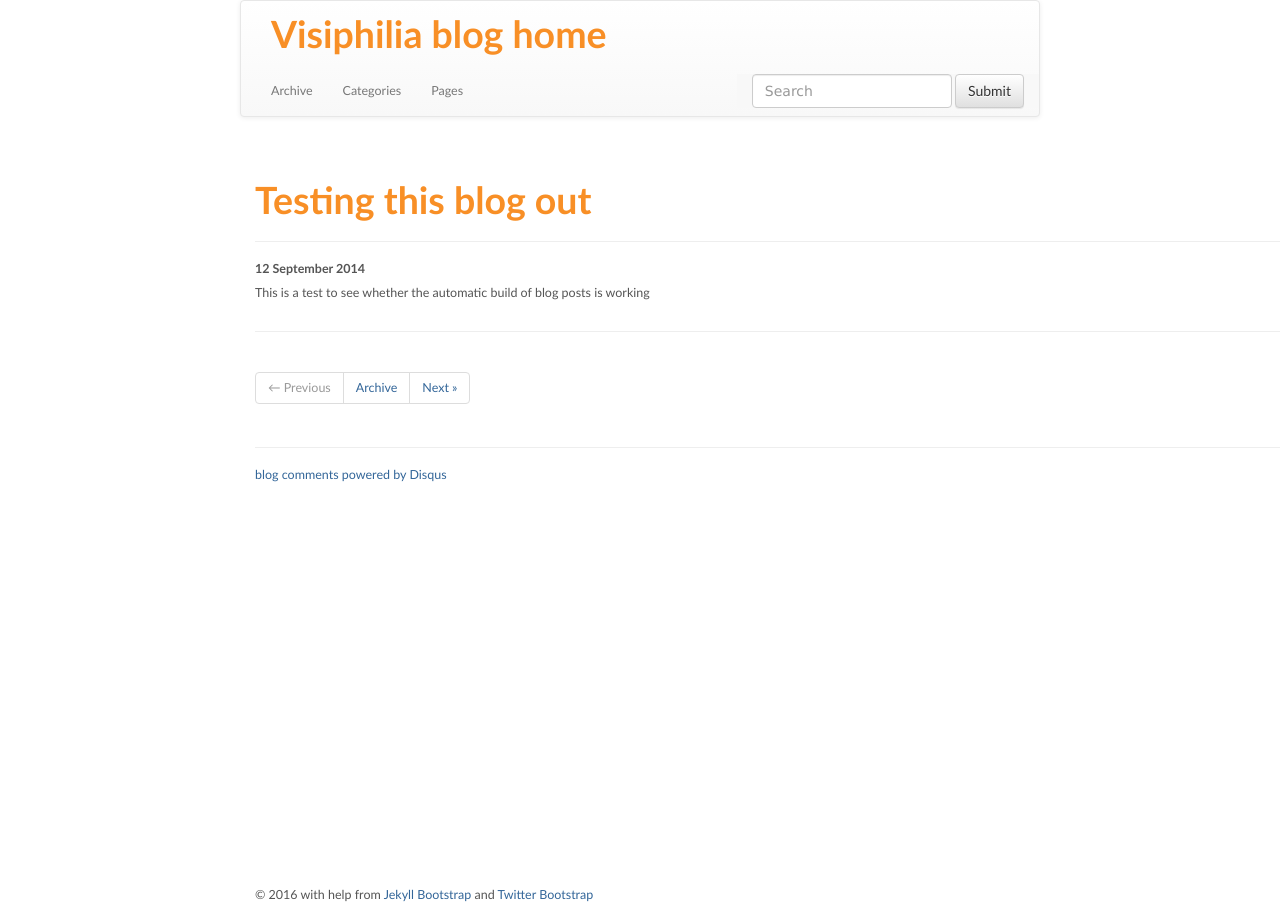
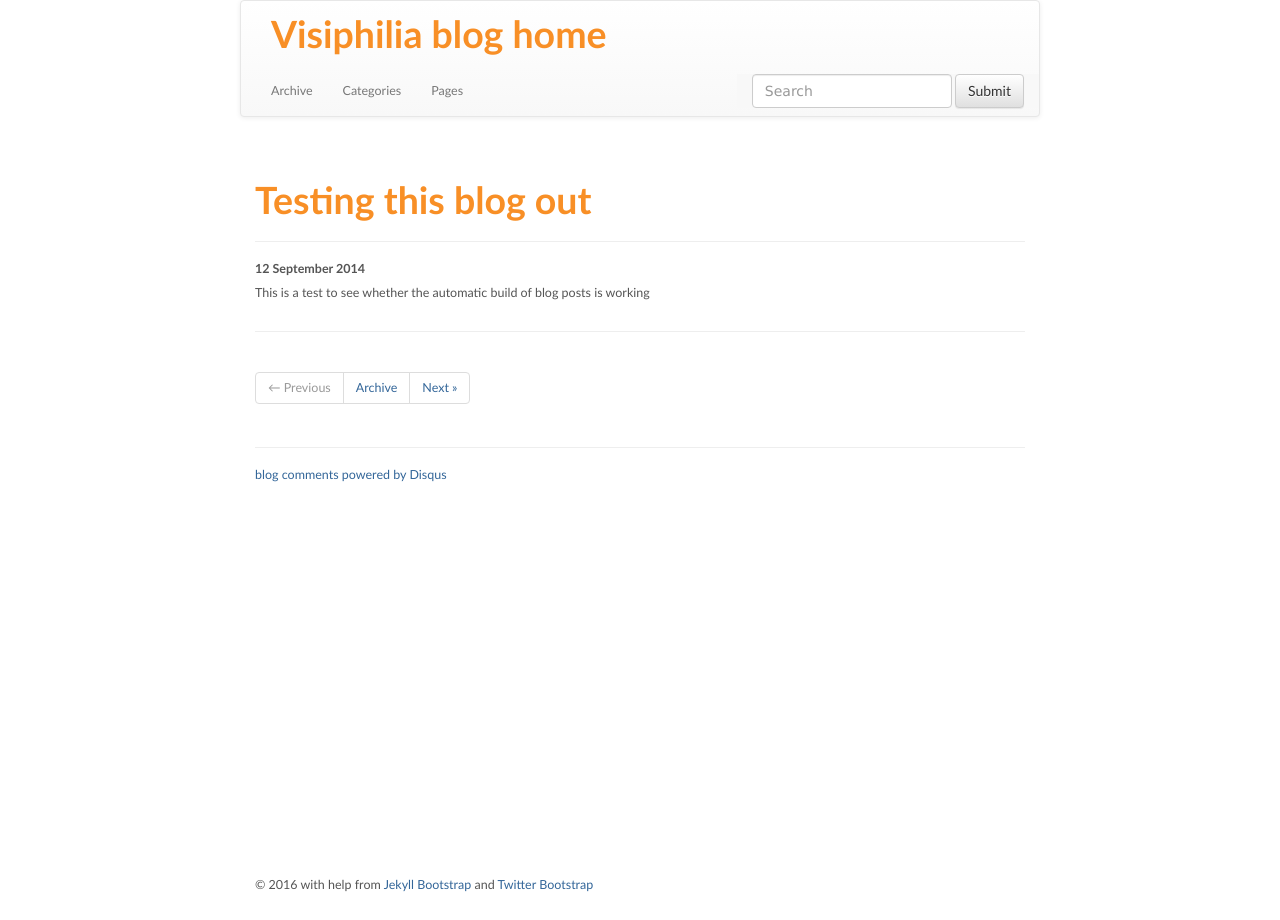
Before and after one commit to visiphilia/visiphilia.github.io, a Jekyll site: the page built from _posts/2014-09-12-testing-this-blog-out.md, in a window 1280 px wide. Built offline with Jekyll 4.4.1, drawn with Linux system fonts in a browser that asks for light colours; nearby versions of some CDN libraries; comment, search, counter and statistics services are not loaded.

Commit message:
still doing style

```diff
--- a/css/blogstyle.css
+++ b/css/blogstyle.css
@@ -595,20 +595,20 @@ input.button {
 }
 
 .container {
-width:1200px;
-margin:10px auto;
-position:relative;
+    width: 800px;
+    margin: 0 auto !important;
+    position: relative;
 }
 
 #leftbox {
-float:left;
-width:0px;
+    float:left;
+    width:0px;
 }
 
 #rightbox {
-margin-top: 10px;
-float:right;
-width:1200px;
+    margin-top: 10px;
+    float:right;
+    width:1200px;
 }
 
 /* Clearing fix */
```
